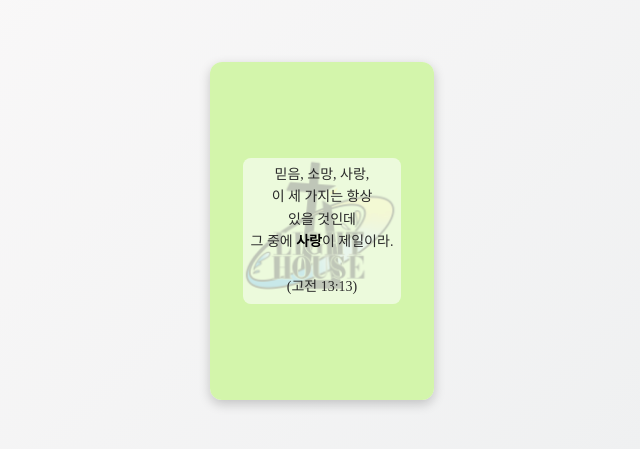
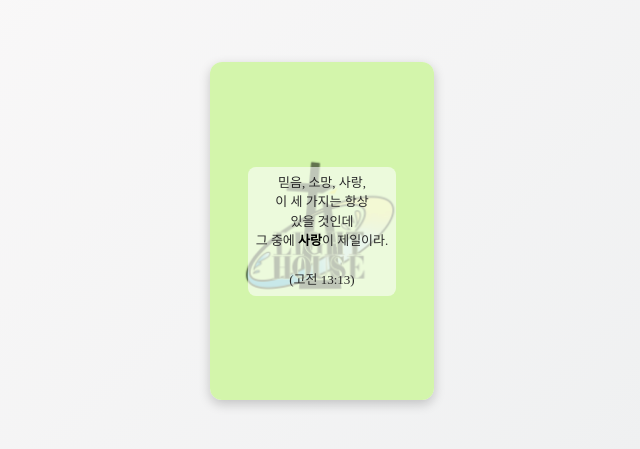
Before and after one commit to chaebinchow-hub/bible-card-3-, a plain HTML site: page index.html in a window 1280 px wide. Shown: the part 187-636 px from the top of the page, without its empty margins (326-966 px from the left). Drawn offline with Linux system fonts and the light colour scheme.

Commit message:
Update index.html

```diff
--- a/index.html
+++ b/index.html
@@ -65,12 +65,12 @@
     /* 글자 스타일 */
     .card-text {
       font-family: "Times New Roman","명조체", serif;
-      font-size: 14px; /* 글자 크기 약간 줄임 */
+      font-size: 13px; /* 글자 크기 약간 줄임 */
       color: #333;
       background: rgba(255, 255, 255, 0.6);
       padding: 6px 8px; /* 패딩 줄임 */
       border-radius: 8px;
-      line-height: 1.6;
+      line-height: 1.5;
       max-width: 85%; /* 카드 안 맞춤 */
       overflow-wrap: break-word;
     }
```
